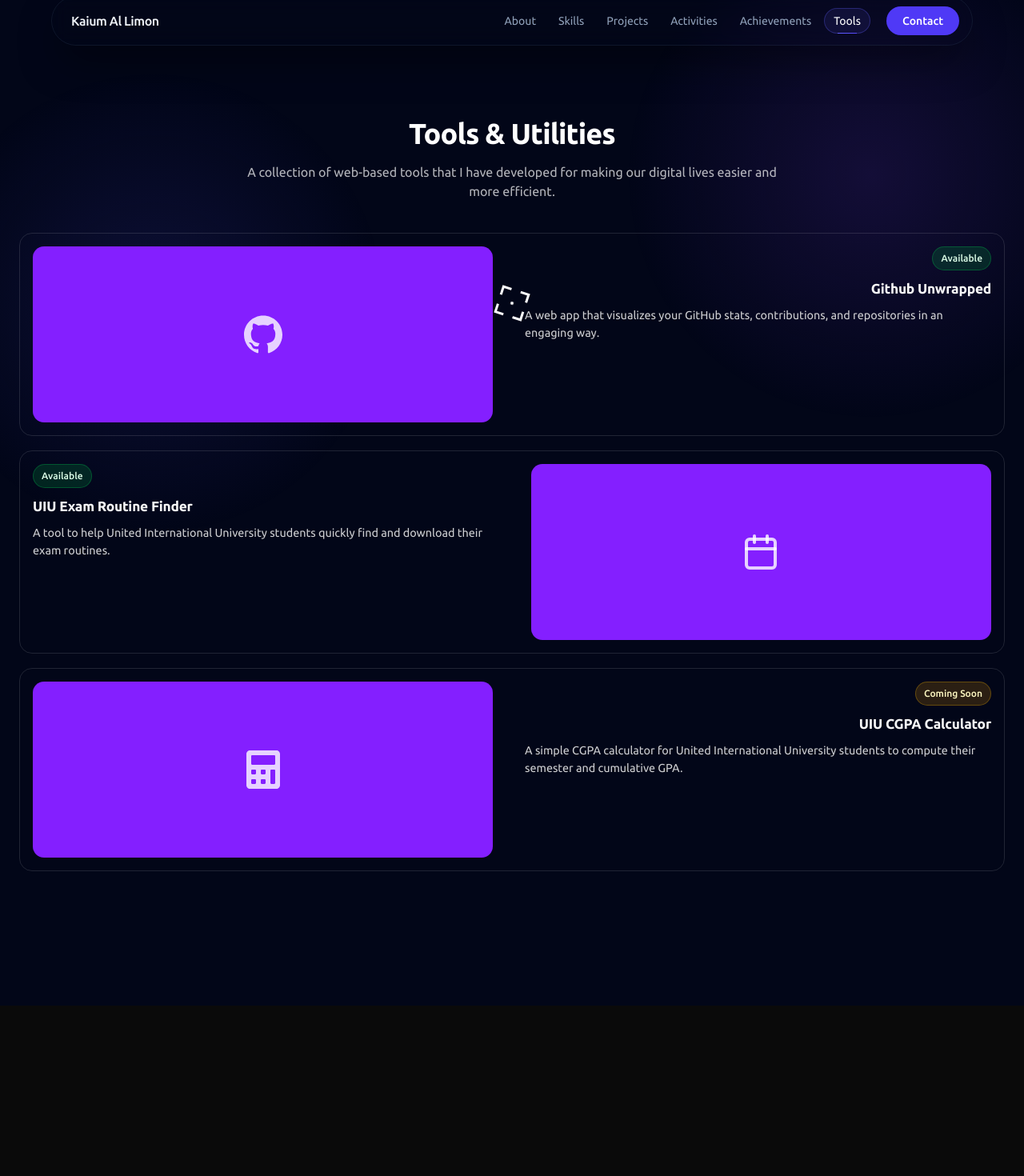
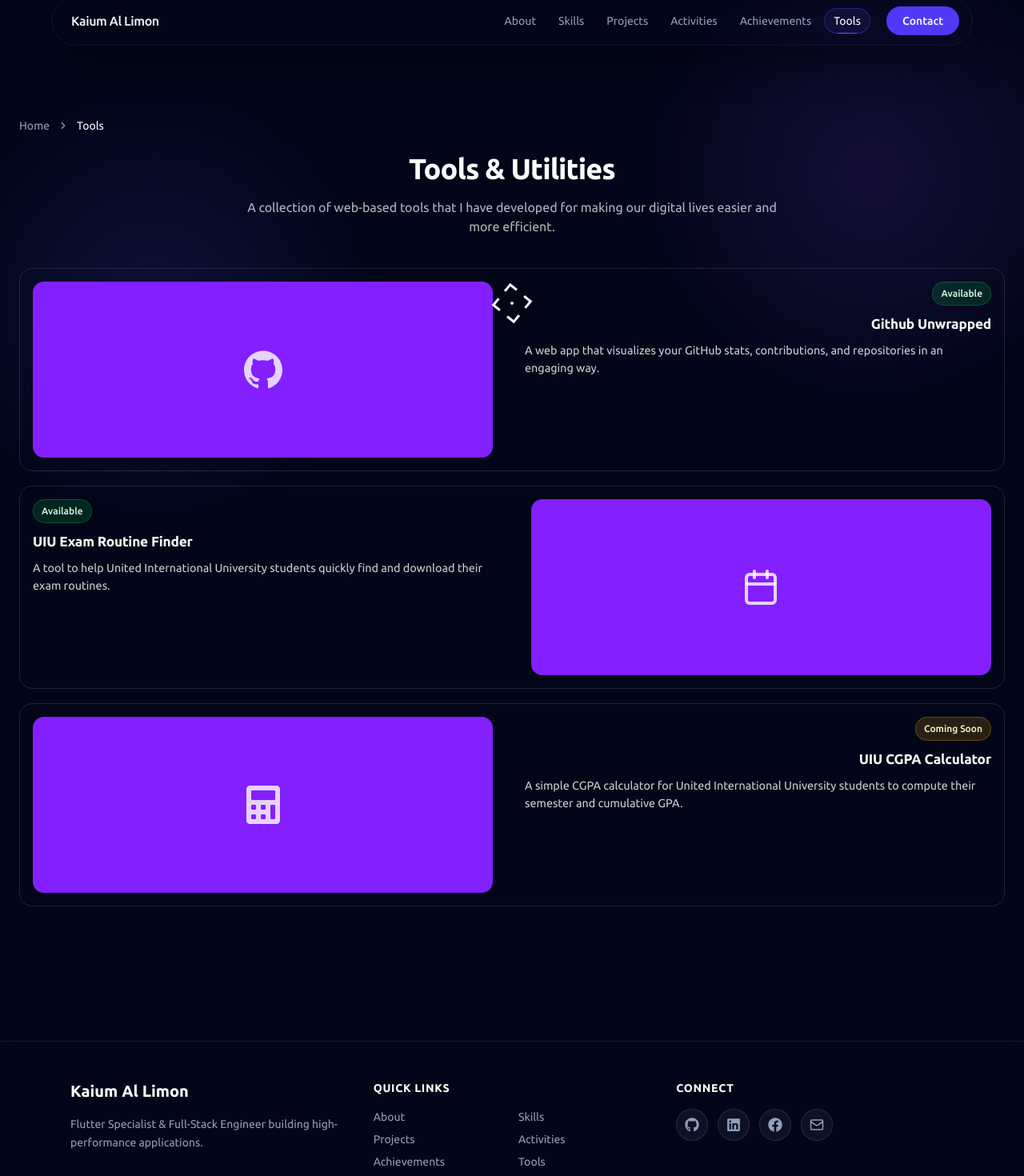
Before and after one commit to kaiumallimon/portfolio, a Next.js app: page /tools in a window 1280 px wide. Shown: the part 21-1491 px from the top of the page at 80% size. Before the commit the page ends 1278 px from the top, so only its background shows below. Built offline with nearby package versions, Linux system fonts and the light colour scheme.

Commit message:
feat: add Footer component and integrate it into GitHubUnwrapped, Tools, and UIUExamRoutine pages for improved navigation

```diff
--- a/app/tools/github-unwrapped/page.tsx
+++ b/app/tools/github-unwrapped/page.tsx
@@ -9,6 +9,7 @@
 import HomeBackground from "@/components/shared/home-color-bend";
 import FloatingHeader from "@/components/shared/header";
 import TargetCursor from "@/components/TargetCursor";
+import Footer from "@/components/custom-new/footer";
 import {
   Breadcrumb,
   BreadcrumbItem,
@@ -496,6 +497,7 @@
           </AnimatePresence>
         </motion.div>
       </div>
+      <Footer />
     </div>
   );
 }
--- a/app/tools/page.tsx
+++ b/app/tools/page.tsx
@@ -6,6 +6,7 @@
 import FloatingHeader from "@/components/shared/header";
 import HomeBackground from "@/components/shared/home-color-bend";
 import TargetCursor from "@/components/TargetCursor";
+import Footer from "@/components/custom-new/footer";
 import {
   Breadcrumb,
   BreadcrumbItem,
@@ -67,6 +68,17 @@
 
       <div className="relative">
         <div className="max-w-7xl mx-auto py-42 px-6">
+        <Breadcrumb className="mb-6">
+          <BreadcrumbList>
+            <BreadcrumbItem>
+              <BreadcrumbLink href="/" className="text-slate-400 hover:text-white">Home</BreadcrumbLink>
+            </BreadcrumbItem>
+            <BreadcrumbSeparator />
+            <BreadcrumbItem>
+              <BreadcrumbPage className="text-white">Tools</BreadcrumbPage>
+            </BreadcrumbItem>
+          </BreadcrumbList>
+        </Breadcrumb>
         <h1 className="text-2xl md:text-4xl font-extrabold text-center mb-4 tracking-tight text-white">
           Tools & Utilities
         </h1>
@@ -115,6 +127,7 @@
           ))}
         </div>
         </div>
+        <Footer />
       </div>
     </div>
   );
--- a/app/tools/uiu-exam-routine/page.tsx
+++ b/app/tools/uiu-exam-routine/page.tsx
@@ -11,6 +11,7 @@
 import HomeBackground from "@/components/shared/home-color-bend";
 import FloatingHeader from "@/components/shared/header";
 import TargetCursor from "@/components/TargetCursor";
+import Footer from "@/components/custom-new/footer";
 import {
   Breadcrumb,
   BreadcrumbItem,
@@ -491,6 +492,7 @@
           </AnimatePresence>
         </motion.div>
       </div>
+      <Footer />
     </div>
   );
 }
--- a/components/custom-new/footer.tsx
+++ b/components/custom-new/footer.tsx
@@ -16,7 +16,11 @@
     { name: "About", href: "#about" },
     { name: "Skills", href: "#skills" },
     { name: "Projects", href: "#projects" },
+    { name: "Activities", href: "#activities" },
+    { name: "Achievements", href: "#achievements" },
     { name: "Tools", href: "/tools" },
+    { name: "Github Unwrapped", href: "/tools/github-unwrapped" },
+    { name: "UIU Exam Routine", href: "/tools/uiu-exam-routine" },
     { name: "Contact", href: "#contact" },
   ];
 
@@ -35,7 +39,7 @@
           {/* Quick Links */}
           <div className="space-y-4">
             <h4 className="text-sm font-semibold text-white uppercase tracking-wider">Quick Links</h4>
-            <nav className="flex flex-col space-y-2">
+            <nav className="grid grid-cols-2 gap-x-4 gap-y-2">
               {navLinks.map((link) => (
                 <a
                   key={link.name}
```
